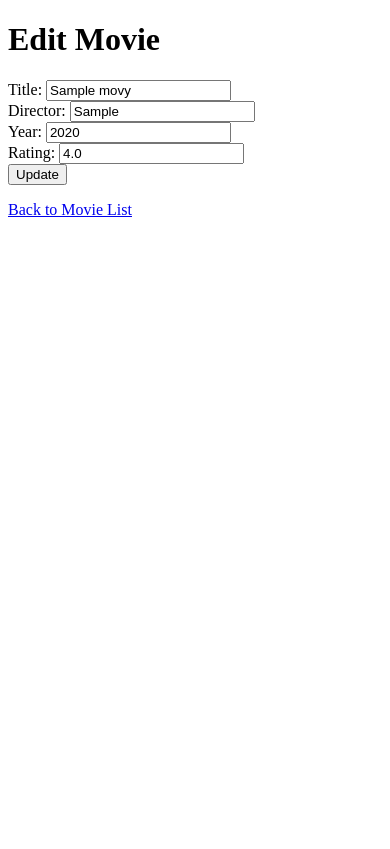
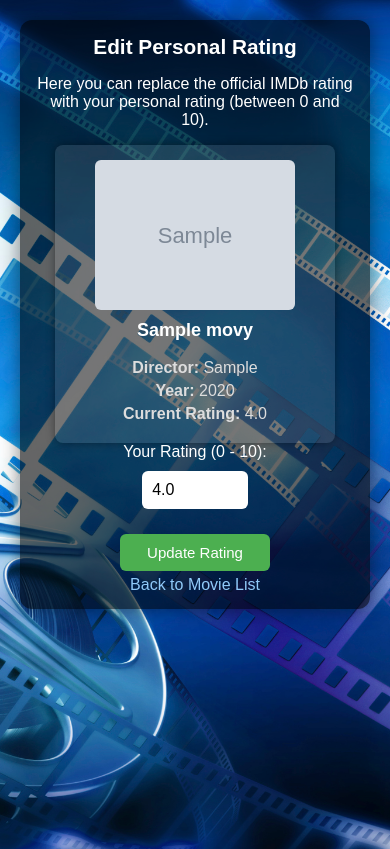
Before and after one commit to MoBa75/moviweb_app, a Flask app: page /users/1/update_movie/1 in a window 390 px wide. Shown: the top 849 px of the page. Before the commit the page ends 217 px from the top, so only its background shows below. Run offline with Flask 3, Linux system fonts and the light colour scheme; tables that the repository leaves empty hold one stand-in row (values such as "Sample post"); grey boxes marked "Sample" are stand-in pictures; parts of the project's set-up code (start-up, migrations or seed data) failed here and were passed over.

Commit message:
customisation of the css file and the templates regarding the functionality and styling

```diff
--- a/app.py
+++ b/app.py
@@ -30,7 +30,8 @@ def home():
             if user:
                 return redirect(url_for('user_movies', user_id=user.id))
             else:
-                return render_template('home.html', users=users, error="User not found.")
+                return render_template('home.html', users=users,
+                                       error="User not found.")
     return render_template('home.html', users=users)
 
 
@@ -46,6 +47,7 @@ def user_movies(user_id):
         return render_template('error.html', error=movies['error']), 404
     return render_template('user_movies.html', movies=movies, user_id=user_id)
 
+
 @app.route('/add_user', methods=['GET', 'POST'])
 def add_user():
     if request.method == 'POST':
@@ -59,6 +61,7 @@ def add_user():
                                error=error if error else "Username is required")
     return render_template('add_user.html')
 
+
 @app.route('/users/<int:user_id>/update_movie/<int:movie_id>', methods=['GET', 'POST'])
 def update_movie(user_id, movie_id):
     movie = Movie.query.get(movie_id)
@@ -66,16 +69,24 @@ def update_movie(user_id, movie_id):
         return render_template('error.html', error="Movie not found"), 404
 
     if request.method == 'POST':
-        movie.title = request.form.get('title', movie.title)
-        movie.director = request.form.get('director', movie.director)
-        movie.year = int(request.form.get('year', movie.year))
-        movie.rating = int(request.form.get('rating', movie.rating))
+        raw_rating = request.form.get('rating', str(movie.rating))
+        rating_str = raw_rating.replace(',', '.')
+
+        try:
+            movie.rating = float(rating_str)
+            if movie.rating < 0.0 or movie.rating > 10.0:
+                raise ValueError("Rating must be between 0 and 10")
+        except (ValueError, TypeError):
+            return render_template('edit_movie.html', movie=movie,
+                                   error="Please enter a valid rating between 0 and 10.")
 
         error, result = data_manager.update_movie(movie)
         if not error:
             return redirect(url_for('user_movies', user_id=user_id))
         return render_template('edit_movie.html', movie=movie, error=error)
+
     return render_template('edit_movie.html', movie=movie)
+
 
 @app.route('/users/<int:user_id>/add_movie', methods=['POST'])
 def add_movie(user_id):
@@ -83,14 +94,19 @@ def add_movie(user_id):
     director = request.form.get('director')
     year = request.form.get('year')
     rating = request.form.get('rating')
-    poster = request.form.get('poster')  # <--- Poster-URL wird jetzt abgefragt
+    poster = request.form.get('poster')
 
-    if all([title, director, year, rating]):
+    if all([title, director, year]):
         try:
-            rating = float(rating)
             year = int(year)
-        except ValueError:
-            return render_template('error.html', error="Invalid rating or year")
+
+            if rating is None or rating.strip().lower() == "n/a":
+                rating = None
+            else:
+                rating = float(rating.replace(",", "."))
+        except (ValueError, TypeError):
+            return render_template('error.html',
+                                   error="Invalid rating or year format.")
 
         new_movie = Movie(title=title, director=director, year=year, rating=rating, poster=poster)
         error = data_manager.add_movie(new_movie)
@@ -111,6 +127,7 @@ def delete_movie(user_id, movie_id):
         return render_template('error.html', error=result.get('error')), status
     return redirect(url_for('user_movies', user_id=user_id))
 
+
 @app.route('/delete_user/<int:user_id>', methods=['GET', 'POST'])
 def delete_user(user_id):
     result, status = data_manager.delete_user(user_id)
@@ -118,12 +135,12 @@ def delete_user(user_id):
         return render_template('error.html', error=result.get('error')), status
     return redirect(url_for('home'))
 
+
 @app.route('/fetch_movie', methods=['GET', 'POST'])
 def fetch_movie():
     user_id = request.args.get('user_id', type=int)  # für GET
 
     if request.method == 'POST':
-        # Falls im POST-Formular enthalten, überschreibt das user_id aus den args
         user_id = request.form.get('user_id', type=int) or user_id
         movie_title = request.form.get('title')
         if movie_title:
@@ -139,11 +156,21 @@ def fetch_movie():
 
 @app.errorhandler(404)
 def not_found(error):
-    return render_template('error.html', error="Seite nicht gefunden (404)"), 404
+    return render_template('error.html',
+                           error="Seite nicht gefunden (404)"), 404
+
 
 @app.errorhandler(500)
 def internal_error(error):
-    return render_template('error.html', error="Interner Serverfehler (500)"), 500
+    return render_template('error.html',
+                           error="Interner Serverfehler (500)"), 500
+
+
+@app.route('/test-error')
+def test_error():
+    return render_template('error.html',
+                           error="Dies ist ein gezielt ausgelöster Testfehler."), 404
+
 
 if __name__ == '__main__':
-    app.run(port=5000, debug=True)
+    app.run(host='0.0.0.0', port=5002, debug=False)
--- a/data_models.py
+++ b/data_models.py
@@ -42,7 +42,7 @@ class Movie(db.Model):
     title = db.Column(db.String(100), unique=True, nullable=False)
     director = db.Column(db.String(100), nullable=False)
     year = db.Column(db.Integer, nullable=False)
-    rating = db.Column(db.Float, nullable=False)
+    rating = db.Column(db.Float, nullable=True)
     poster = db.Column(db.String(300))
 
     user_movies = db.relationship('UserMovies', back_populates='movies',
--- a/static/style.css
+++ b/static/style.css
@@ -16,7 +16,7 @@ body {
     padding: 30px;
     border-radius: 12px;
     box-shadow: 0 0 20px rgba(0,0,0,0.5);
-    text-align: center; /* Zentriert alle Inhalte im Container */
+    text-align: center;
 }
 
 h1, h2 {
@@ -32,9 +32,10 @@ input[type="password"],
 select,
 textarea,
 button {
-    width: 100%;
+    width: 33%;
+    margin: 10px auto 20px;
+    display: block;
     padding: 10px;
-    margin: 10px 0 20px;
     border: none;
     border-radius: 6px;
     font-size: 16px;
@@ -77,7 +78,7 @@ a:hover {
     grid-template-columns: repeat(auto-fit, minmax(250px, 1fr));
     gap: 20px;
     margin-top: 30px;
-    justify-items: center; /* Zentriert die Movie-Cards horizontal */
+    justify-items: center;
 }
 
 .movie-card {
@@ -108,23 +109,18 @@ a:hover {
 }
 
 .movie-card .button {
+    width: auto;
     background-color: #4caf50;
     color: white;
     padding: 6px 12px;
     border-radius: 4px;
     text-decoration: none;
+    display: inline-block;
+    font-size: 15px;
 }
 
 .movie-card .button:hover {
     background-color: #388e3c;
-}
-
-.delete-button {
-    background-color: #e53935;
-}
-
-.delete-button:hover {
-    background-color: #b71c1c;
 }
 
 .movie-poster {
@@ -150,6 +146,13 @@ a:hover {
     input, select, textarea, button {
         font-size: 15px;
         padding: 10px;
+        width: 90%;
+    }
+
+    .movie-card .button,
+    .edit-button,
+    .delete-button {
+        width: 90%;
     }
 }
 
@@ -167,3 +170,39 @@ a:hover {
         padding: 10px;
     }
 }
+
+.error-message {
+    color: #ff4c4c;
+    font-weight: bold;
+    text-align: center;
+    margin: 20px 0;
+}
+
+.edit-button,
+.delete-button {
+    width: 150px;
+    padding: 10px;
+    margin: 5px auto;
+    font-size: 15px;
+    display: inline-block;
+    text-align: center;
+    border-radius: 6px;
+}
+
+.edit-button {
+    background-color: #4caf50;
+    color: white;
+}
+
+.edit-button:hover {
+    background-color: #388e3c;
+}
+
+.delete-button {
+    background-color: #e53935;
+    color: white;
+}
+
+.delete-button:hover {
+    background-color: #b71c1c;
+}
--- a/templates/edit_movie.html
+++ b/templates/edit_movie.html
@@ -2,31 +2,41 @@
 <html lang="en">
 <head>
     <meta charset="UTF-8">
-    <title>Edit Movie</title>
+    <title>Edit Rating</title>
+    <link rel="stylesheet" href="{{ url_for('static', filename='style.css') }}">
 </head>
 <body>
-    <h1>Edit Movie</h1>
+    <div class="container">
+        <h1>Edit Personal Rating</h1>
+        <p>Here you can replace the official IMDb rating with your personal rating (between 0 and 10).</p>
 
-    {% if error %}
-        <p style="color: red;">{{ error }}</p>
-    {% endif %}
+        {% if error %}
+            <p class="error-message">{{ error }}</p>
+        {% endif %}
 
-    <form method="POST">
-        <label for="title">Title:</label>
-        <input type="text" name="title" value="{{ movie.title }}" required><br>
+        <div class="movie-card" style="margin: 0 auto;">
+            {% if movie.poster %}
+                <img src="{{ movie.poster }}" alt="Movie Poster" class="movie-poster">
+            {% endif %}
+            <h3>{{ movie.title }}</h3>
+            <p><strong>Director:</strong> {{ movie.director }}</p>
+            <p><strong>Year:</strong> {{ movie.year }}</p>
+            <p><strong>Current Rating:</strong> {{ movie.rating }}</p>
+        </div>
 
-        <label for="director">Director:</label>
-        <input type="text" name="director" value="{{ movie.director }}" required><br>
+        <form method="POST">
+            <label for="rating">Your Rating (0 - 10):</label>
+            <input type="text" name="rating" value="{{ movie.rating }}" required>
 
-        <label for="year">Year:</label>
-        <input type="number" name="year" value="{{ movie.year }}" required><br>
+            <button type="submit" class="button edit-button">Update Rating</button>
+        </form>
 
-        <label for="rating">Rating:</label>
-        <input type="text" name="rating" value="{{ movie.rating }}" required><br>
 
-        <button type="submit">Update</button>
-    </form>
-
-    <p><a href="{{ url_for('user_movies', user_id=movie.user_movies[0].user_id) }}">Back to Movie List</a></p>
+        <div class="top-buttons">
+            <a href="{{ url_for('user_movies', user_id=movie.user_movies[0].user_id) }}" class="button">
+                Back to Movie List
+            </a>
+        </div>
+    </div>
 </body>
 </html>
--- a/templates/user_movies.html
+++ b/templates/user_movies.html
@@ -25,7 +25,7 @@
                         <button type="submit" class="button delete-button">Delete</button>
                     </form>
 
-                    <a href="{{ url_for('update_movie', user_id=user_id, movie_id=movie.id) }}" class="button">Edit</a>
+                    <a href="{{ url_for('update_movie', user_id=user_id, movie_id=movie.id) }}" class="button edit-button">Edit</a>
                 </div>
             {% endfor %}
         </div>
```
Also changed, not shown: templates/error.html (+5 -6 lines), templates/fetch_movie.html (+8 -12 lines).
